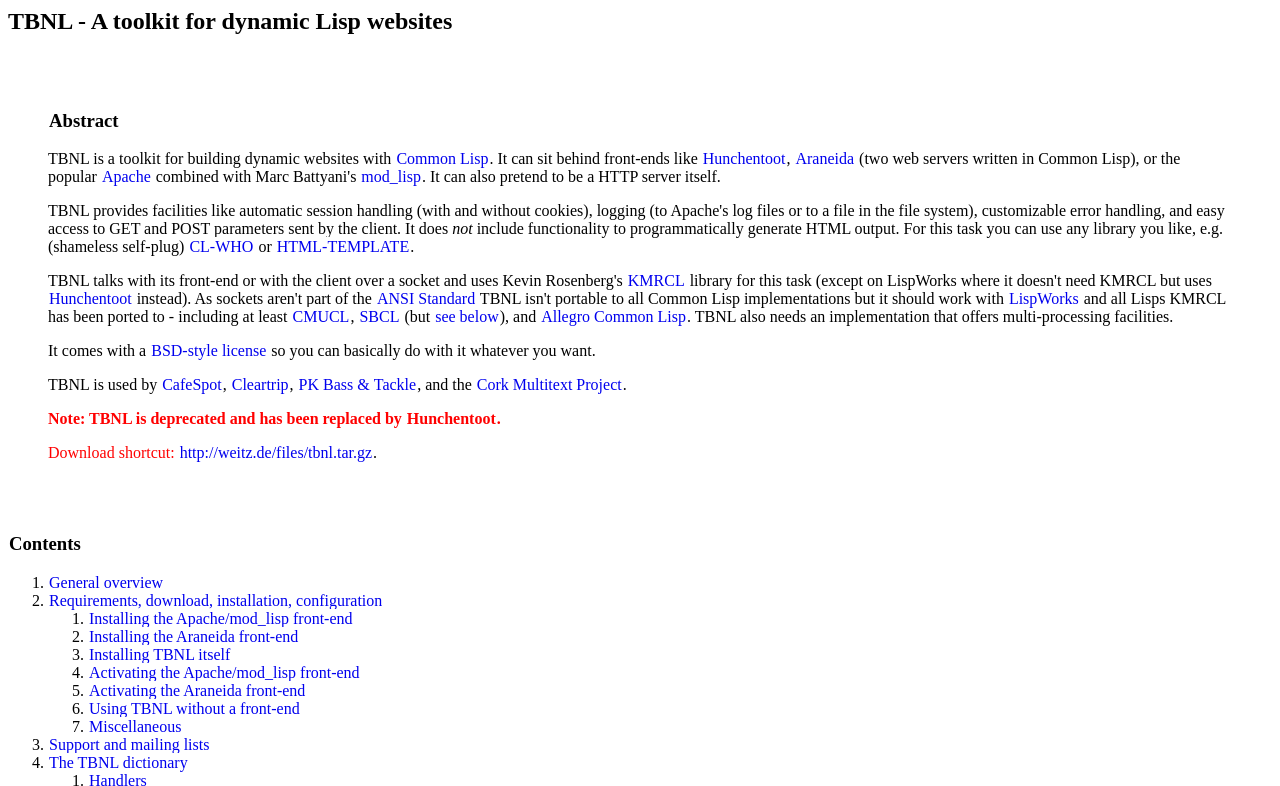
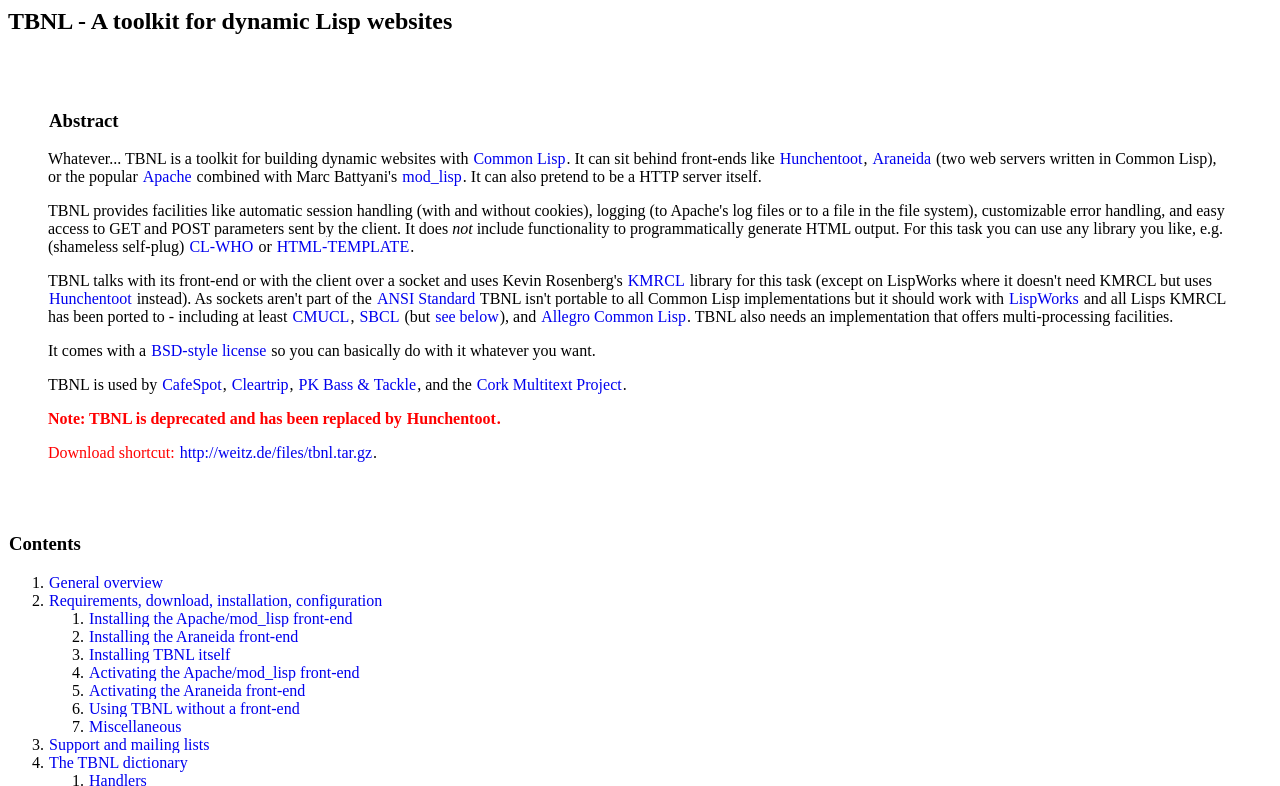
Before and after one commit to edicl/release-test, a plain HTML site: page doc/index.html in a window 1280 px wide. Shown: the top 786 px of the page. Drawn offline with Linux system fonts and the light colour scheme.

Commit message:
whatever..

```diff
--- a/doc/index.html
+++ b/doc/index.html
@@ -23,6 +23,8 @@
 
 <blockquote>
 <br>&nbsp;<br><h3><a name=abstract class=none>Abstract</a></h3>
+
+Whatever...
 
 TBNL is a toolkit for building dynamic websites
 with <a href="http://www.lisp.org/">Common&nbsp;Lisp</a>. It can sit
```
